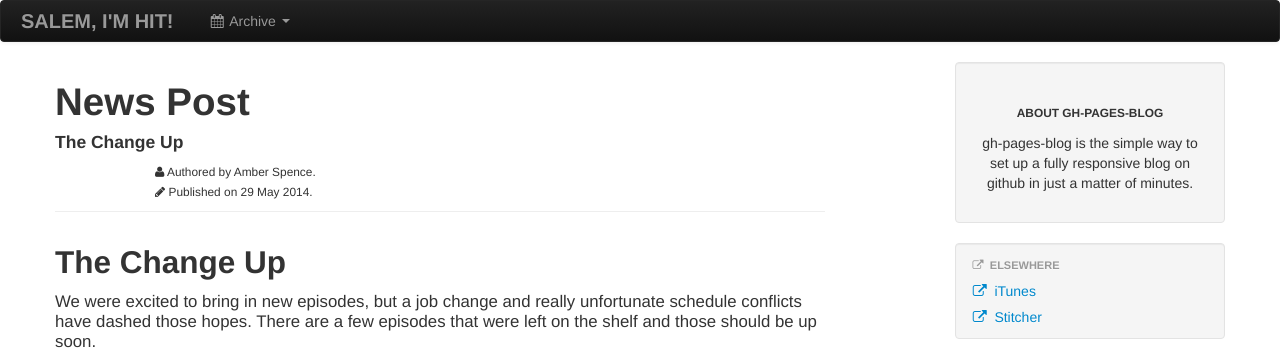
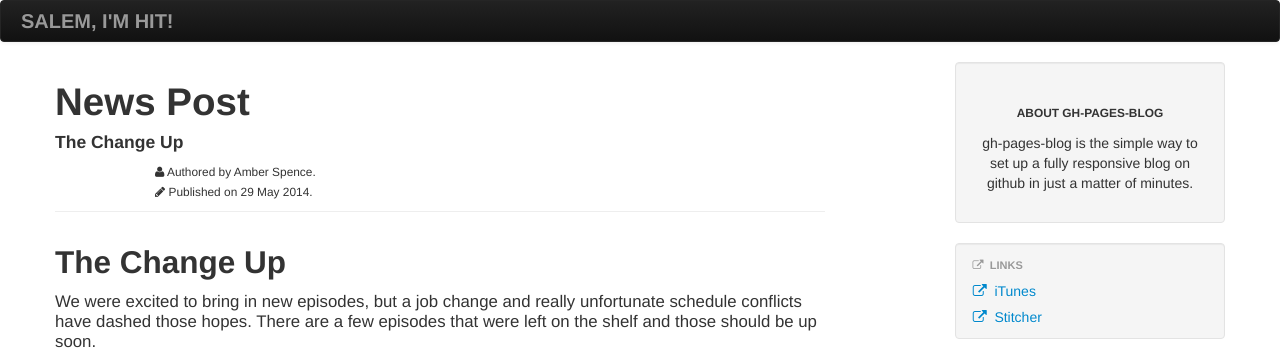
Before and after one commit to theamber/salemimhit, a Jekyll site: the page built from _posts/2014-05-29-news-post.md, in a window 1280 px wide. Shown: the top 358 px of the page. Built offline with Jekyll 4.4.1, drawn with Linux system fonts in a browser that asks for light colours.

Commit message:
config.yml change

```diff
--- a/_config.yml
+++ b/_config.yml
@@ -212,11 +212,11 @@ sections:
 #     enabled : false
 navbar :
   archive :
-    enabled : true
+    enabled : false
   categories :
-    enabled : true
+    enabled : false
   tags :
-    enabled : true
+    enabled : false
   github_projects :
     enabled : false
   social_links :
@@ -364,7 +364,7 @@ github_projects :
 #       name : Lowcountry Blues Club
 #       url : http://lowcountrybluesclub.blogspot.com
 external_links :
-  header : Elsewhere
+  header : Links
   links :
     - link :
       name : iTunes
@@ -578,5 +578,3 @@ analytics :
   google_analytics :
     enabled : true
     tracking_id : UA-132397321-1
-
-theme: jekyll-theme-minimal
```
